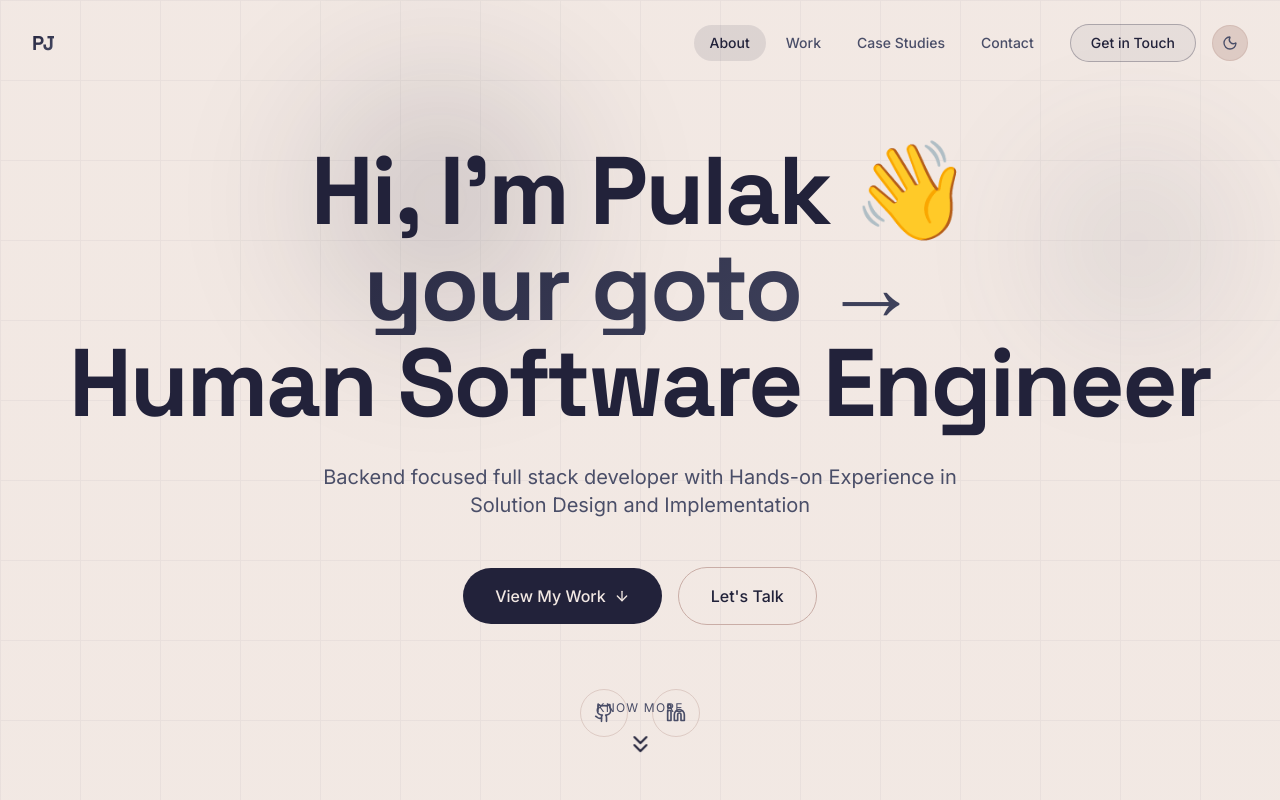
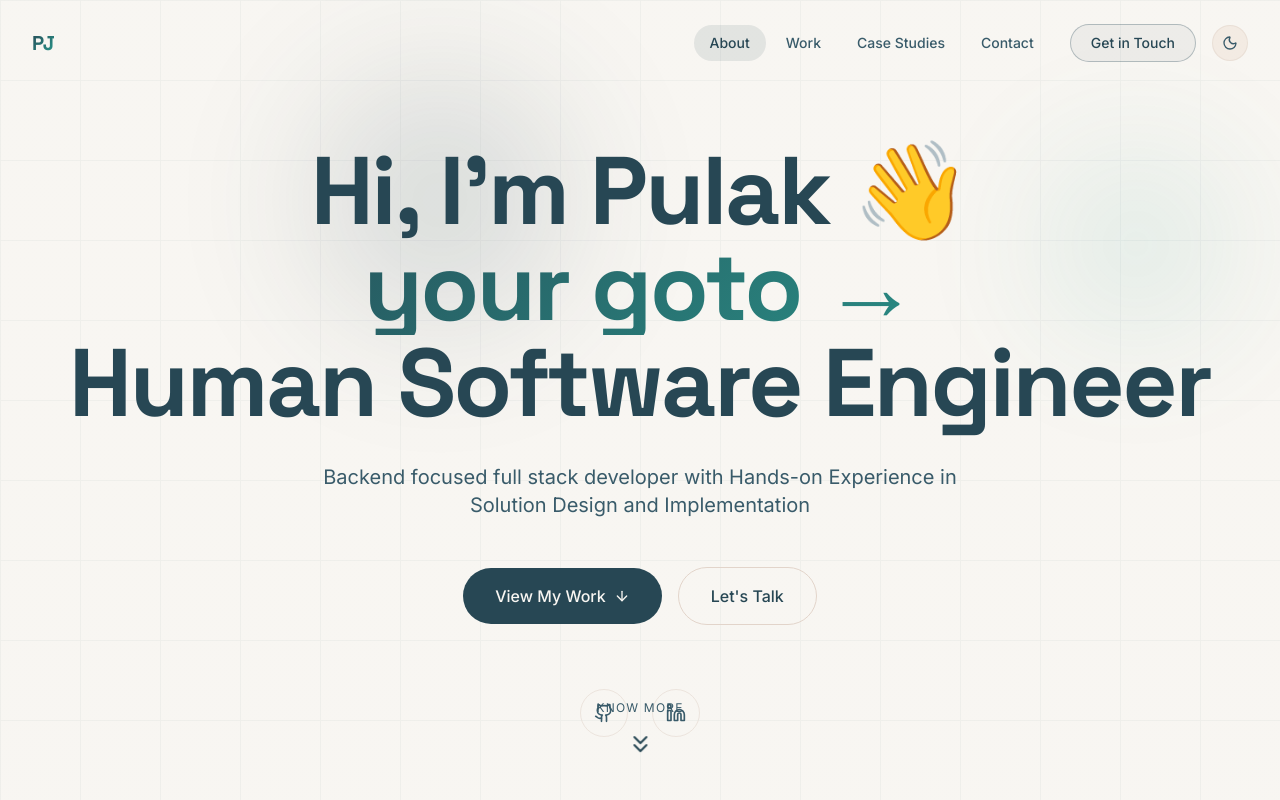
Before and after one commit to Pulakpj9/new-portfolio, a Next.js app: page / in a window 1280 px wide. Shown: the top 800 px of the page. Built offline with nearby package versions, Linux system fonts and the light colour scheme.

Commit message:
fix: update color variables for light theme and adjust theme color in meta tag

```diff
--- a/app/globals.css
+++ b/app/globals.css
@@ -10,46 +10,46 @@
 
 @layer base {
   :root {
-    --background: 21 35% 92%;
-    --foreground: 240 27% 18%;
+    --background: 40 30% 96%;
+    --foreground: 197 37% 24%;
     --card: 0 0% 100%;
-    --card-foreground: 240 27% 18%;
+    --card-foreground: 197 37% 24%;
     --popover: 0 0% 100%;
-    --popover-foreground: 240 27% 18%;
-    --primary: 240 27% 18%;
-    --primary-foreground: 21 35% 92%;
-    --secondary: 11 24% 72%;
-    --secondary-foreground: 232 17% 35%;
-    --muted: 22 26% 87%;
-    --muted-foreground: 232 17% 35%;
-    --accent: 240 27% 18%;
-    --accent-foreground: 21 35% 92%;
+    --popover-foreground: 197 37% 24%;
+    --primary: 197 37% 24%;
+    --primary-foreground: 40 30% 96%;
+    --secondary: 27 45% 88%;
+    --secondary-foreground: 198 30% 32%;
+    --muted: 30 40% 92%;
+    --muted-foreground: 198 30% 32%;
+    --accent: 197 37% 24%;
+    --accent-foreground: 40 30% 96%;
     --destructive: 0 84.2% 60.2%;
     --destructive-foreground: 0 0% 98%;
-    --border: 11 24% 72%;
-    --input: 11 24% 72%;
-    --ring: 240 27% 18%;
-    --chart-1: 240 27% 18%;
-    --chart-2: 232 17% 35%;
-    --chart-3: 309 6% 58%;
-    --chart-4: 11 24% 72%;
-    --chart-5: 232 30% 28%;
+    --border: 25 30% 84%;
+    --input: 25 30% 84%;
+    --ring: 197 37% 24%;
+    --chart-1: 197 37% 24%;
+    --chart-2: 173 58% 39%;
+    --chart-3: 43 74% 66%;
+    --chart-4: 27 87% 67%;
+    --chart-5: 12 76% 61%;
     --radius: 0.75rem;
-    --sidebar-background: 21 35% 92%;
-    --sidebar-foreground: 240 27% 18%;
-    --sidebar-primary: 240 27% 18%;
-    --sidebar-primary-foreground: 21 35% 92%;
-    --sidebar-accent: 11 24% 72%;
-    --sidebar-accent-foreground: 240 27% 18%;
-    --sidebar-border: 11 24% 72%;
-    --sidebar-ring: 240 27% 18%;
-    --gradient-secondary: 232 17% 35%;
+    --sidebar-background: 40 30% 96%;
+    --sidebar-foreground: 197 37% 24%;
+    --sidebar-primary: 197 37% 24%;
+    --sidebar-primary-foreground: 40 30% 96%;
+    --sidebar-accent: 27 45% 88%;
+    --sidebar-accent-foreground: 197 37% 24%;
+    --sidebar-border: 25 30% 84%;
+    --sidebar-ring: 197 37% 24%;
+    --gradient-secondary: 173 58% 39%;
     --glass-bg: 255 100% 100%;
-    --glass-border: 11 24% 72%;
-    --overlay: 21 35% 92%;
-    --scrollbar-track: 21 35% 92%;
-    --scrollbar-thumb: 11 24% 72%;
-    --grid-line: 240 27% 18%;
+    --glass-border: 25 30% 84%;
+    --overlay: 40 30% 96%;
+    --scrollbar-track: 40 30% 96%;
+    --scrollbar-thumb: 24 30% 74%;
+    --grid-line: 197 37% 24%;
   }
 
   .dark {
--- a/app/layout.tsx
+++ b/app/layout.tsx
@@ -21,7 +21,7 @@ export const metadata: Metadata = {
 
 export const viewport: Viewport = {
   themeColor: [
-    { media: '(prefers-color-scheme: light)', color: '#f2e9e4' },
+    { media: '(prefers-color-scheme: light)', color: '#f8f6f2' },
     { media: '(prefers-color-scheme: dark)', color: '#0a0f1c' },
   ],
 }
--- a/components/theme-toggle.tsx
+++ b/components/theme-toggle.tsx
@@ -18,7 +18,7 @@ export function ThemeToggle() {
     if (!meta) return
     meta.setAttribute(
       "content",
-      resolvedTheme === "dark" ? "#0a0f1c" : "#f2e9e4"
+      resolvedTheme === "dark" ? "#0a0f1c" : "#f8f6f2"
     )
   }, [resolvedTheme])
 
```
